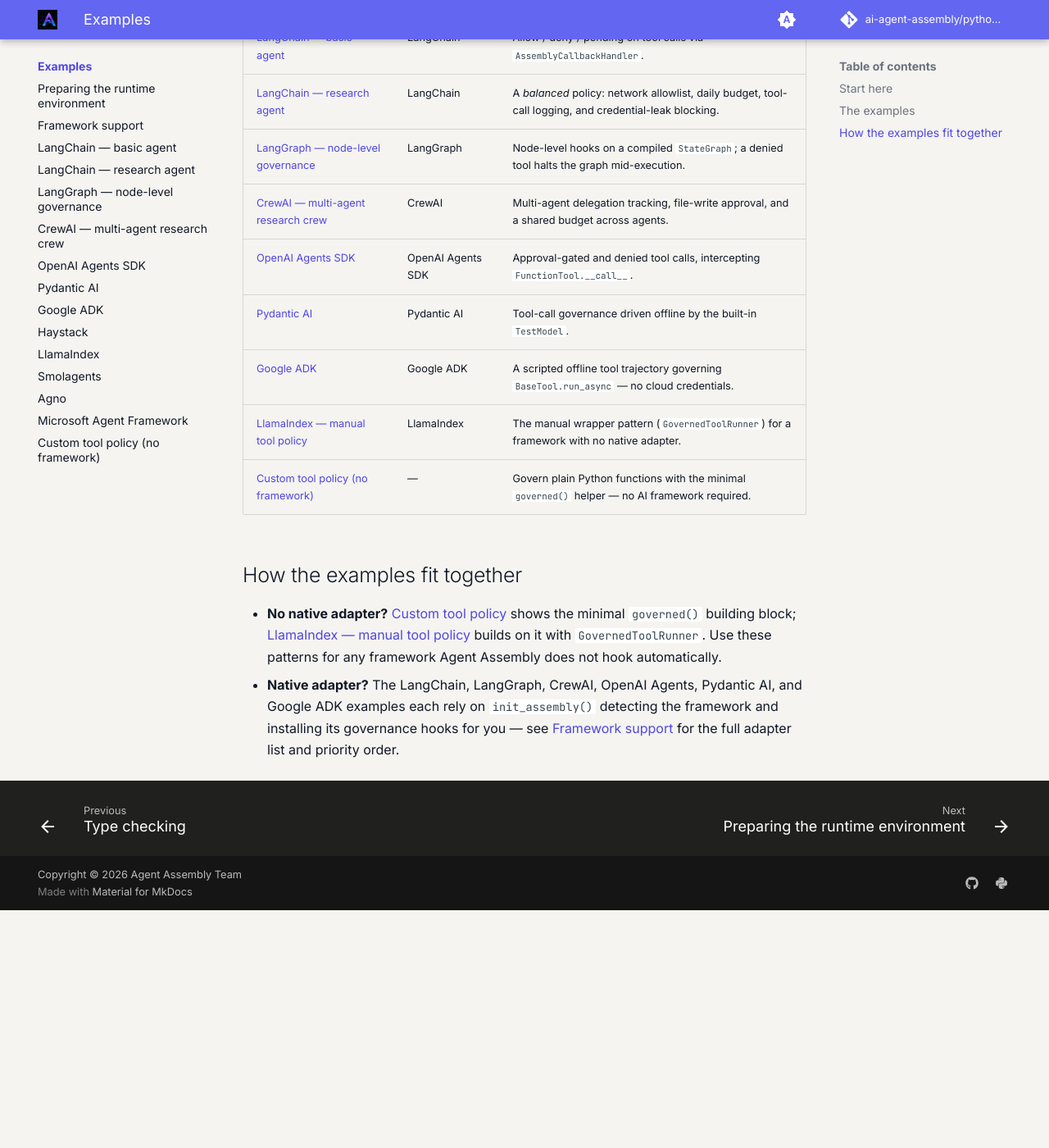
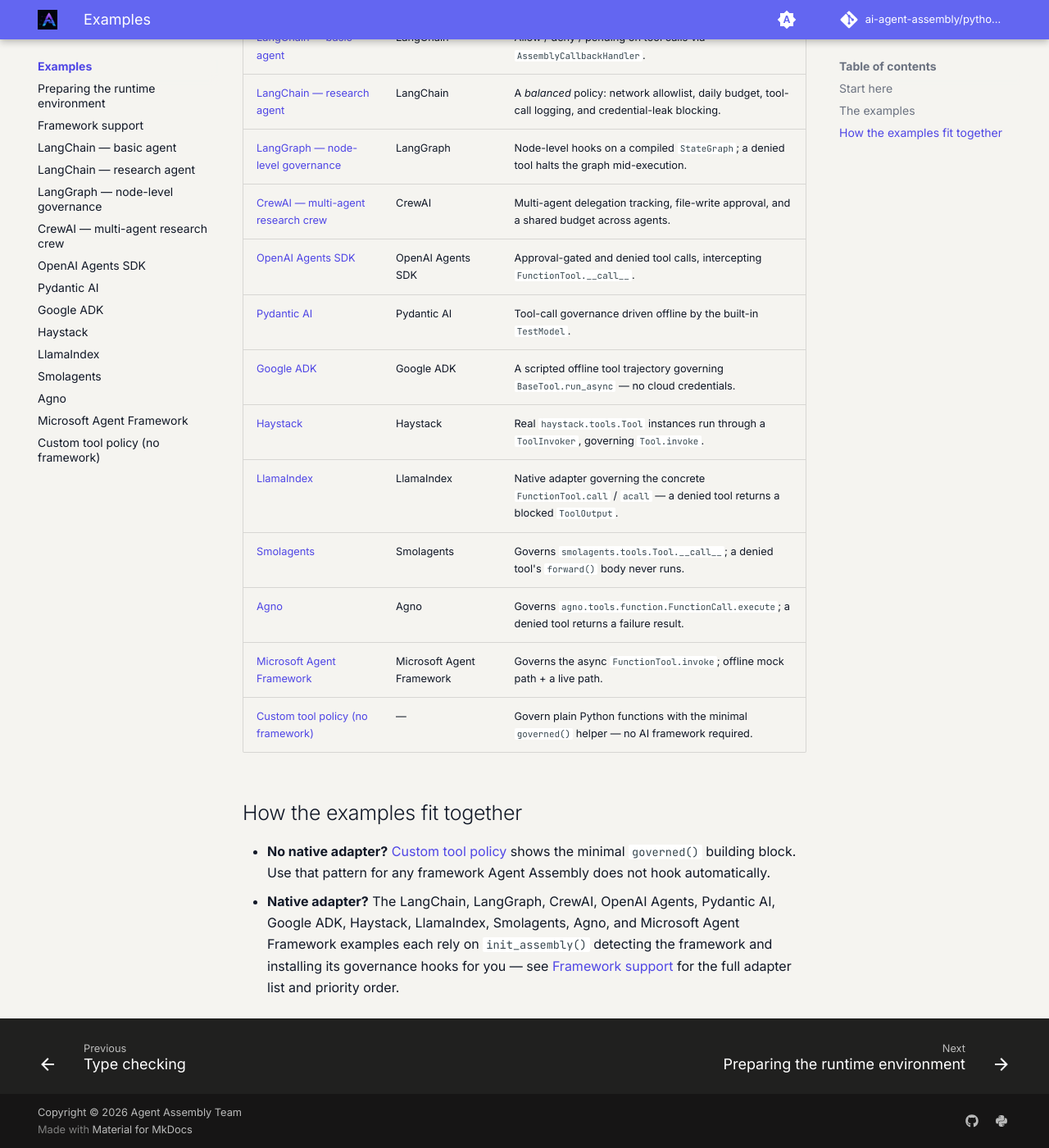
Before and after one commit to AI-agent-assembly/python-sdk, an MkDocs documentation site: the page built from docs/examples/index.md, in a window 1280 px wide and 1400 px high, scrolled down 826 px. Shown: the whole window at 82% size. Built offline with MkDocs 1.6.1 and Material for MkDocs 9.7.7, drawn with Linux system fonts in a browser that asks for light colours; comment, search, counter and statistics services are not loaded; the version menu is left out; before the commit the page ends 1936 px from its top, so only the background shows below that.

Commit message:
📝 (docs): List new framework examples in the examples index
Co-Authored-By: Claude Opus 4.8 (1M context) <noreply@anthropic.com>

```diff
--- a/docs/examples/index.md
+++ b/docs/examples/index.md
@@ -30,16 +30,20 @@ adapter flow wires the framework, an annotated code walkthrough, and the expecte
 | [OpenAI Agents SDK](openai-agents-sdk.md) | OpenAI Agents SDK | Approval-gated and denied tool calls, intercepting `FunctionTool.__call__`. |
 | [Pydantic AI](pydantic-ai.md) | Pydantic AI | Tool-call governance driven offline by the built-in `TestModel`. |
 | [Google ADK](google-adk.md) | Google ADK | A scripted offline tool trajectory governing `BaseTool.run_async` — no cloud credentials. |
-| [LlamaIndex — manual tool policy](llamaindex-tool-policy.md) | LlamaIndex | The manual wrapper pattern (`GovernedToolRunner`) for a framework with no native adapter. |
+| [Haystack](haystack.md) | Haystack | Real `haystack.tools.Tool` instances run through a `ToolInvoker`, governing `Tool.invoke`. |
+| [LlamaIndex](llamaindex-tool-policy.md) | LlamaIndex | Native adapter governing the concrete `FunctionTool.call` / `acall` — a denied tool returns a blocked `ToolOutput`. |
+| [Smolagents](smolagents.md) | Smolagents | Governs `smolagents.tools.Tool.__call__`; a denied tool's `forward()` body never runs. |
+| [Agno](agno.md) | Agno | Governs `agno.tools.function.FunctionCall.execute`; a denied tool returns a failure result. |
+| [Microsoft Agent Framework](microsoft-agent-framework.md) | Microsoft Agent Framework | Governs the async `FunctionTool.invoke`; offline mock path + a live path. |
 | [Custom tool policy (no framework)](custom-tool-policy.md) | — | Govern plain Python functions with the minimal `governed()` helper — no AI framework required. |
 
 ## How the examples fit together
 
 - **No native adapter?** [Custom tool policy](custom-tool-policy.md) shows the minimal
-  `governed()` building block; [LlamaIndex — manual tool policy](llamaindex-tool-policy.md)
-  builds on it with `GovernedToolRunner`. Use these patterns for any framework Agent Assembly
-  does not hook automatically.
-- **Native adapter?** The LangChain, LangGraph, CrewAI, OpenAI Agents, Pydantic AI, and Google
-  ADK examples each rely on `init_assembly()` detecting the framework and installing its
-  governance hooks for you — see [Framework support](framework-support.md) for the full
-  adapter list and priority order.
+  `governed()` building block. Use that pattern for any framework Agent Assembly does not
+  hook automatically.
+- **Native adapter?** The LangChain, LangGraph, CrewAI, OpenAI Agents, Pydantic AI, Google
+  ADK, Haystack, LlamaIndex, Smolagents, Agno, and Microsoft Agent Framework examples each
+  rely on `init_assembly()` detecting the framework and installing its governance hooks for
+  you — see [Framework support](framework-support.md) for the full adapter list and priority
+  order.
```
